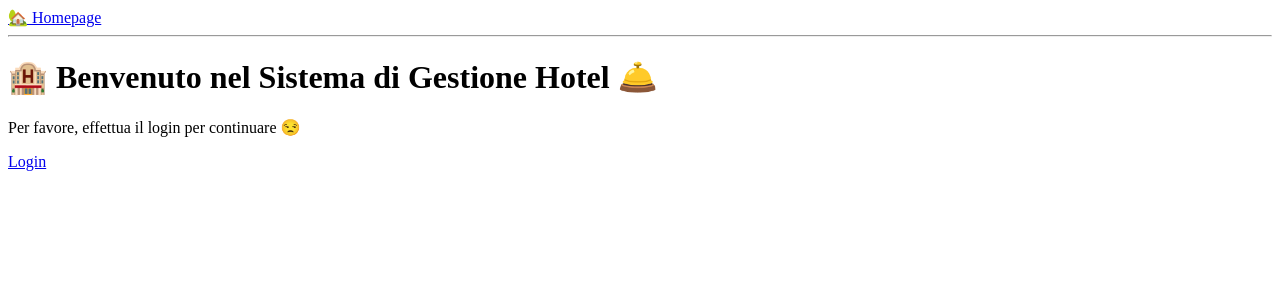
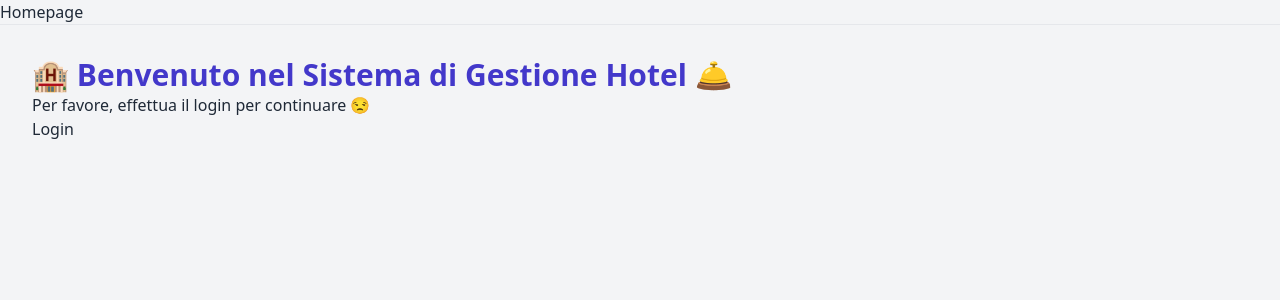
Before and after one commit to stefincarico/hotel-management-system, a Django app: page / in a window 1280 px wide. Shown: the top 300 px of the page. Run offline with Django 5.2, Linux system fonts and the light colour scheme.

Commit message:
feat(frontend): Integra Tailwind CSS per lo styling dell'interfaccia Integra il framework Tailwind CSS per la gestione dello stile dell'applicazione, utilizzando l'approccio "utility-first" tramite la Standalone CLI.
Questo commit rappresenta il primo passo della Fase 3 (Frontend) e stabilisce le fondamenta per un design moderno e manutenibile senza l'installazione di Node.js nel progetto.

**Processo di Integrazione e Debugging:**
L'integrazione ha richiesto un significativo lavoro di debugging per risolvere un problema con la generazione del file `output.css`.

- **Problema Iniziale:** L'eseguibile di Tailwind non scansionava i file template, generando un file CSS quasi vuoto.
- **Causa Radice:** Il problema è stato isolato nell'utilizzo di una versione alpha instabile di Tailwind (`v4.x.x`).
- **Soluzione Definitiva:** L'eseguibile è stato sostituito con l'ultima versione stabile disponibile (`v3.4.4`), che ha risolto immediatamente il problema di scansione.

**Configurazione Finale:**
- Eseguibile `tailwindcss.exe` (v3.4.4) posizionato nella cartella `/bin`.
- `tailwind.config.js` configurato per scansionare i file in `./templates/**/*.html`.
- Il processo di "watch" è gestito da un terminale separato con il comando: `./bin/tailwindcss.exe -i ./static/css/input.css -o ./static/css/output.css --watch`.

```diff
--- a/config/urls.py
+++ b/config/urls.py
@@ -2,6 +2,7 @@
 from django.contrib import admin
 from django.urls import path, include
 from core.views import homepage, dashboard, select_hotel, activate_hotel
+
 
 urlpatterns = [
     path('', homepage, name='homepage'),
--- /dev/null
+++ b/static/css/input.css
@@ -0,0 +1,4 @@
+/* static/css/input.css */
+@tailwind base;
+@tailwind components;
+@tailwind utilities;
--- /dev/null
+++ b/static/css/output.css
@@ -0,0 +1,591 @@
+/* static/css/input.css */
+
+/* ! tailwindcss v3.4.4 | MIT License | https://tailwindcss.com */
+
+/*
+1. Prevent padding and border from affecting element width. (https://github.com/mozdevs/cssremedy/issues/4)
+2. Allow adding a border to an element by just adding a border-width. (https://github.com/tailwindcss/tailwindcss/pull/116)
+*/
+
+*,
+::before,
+::after {
+  box-sizing: border-box;
+  /* 1 */
+  border-width: 0;
+  /* 2 */
+  border-style: solid;
+  /* 2 */
+  border-color: #e5e7eb;
+  /* 2 */
+}
+
+::before,
+::after {
+  --tw-content: '';
+}
+
+/*
+1. Use a consistent sensible line-height in all browsers.
+2. Prevent adjustments of font size after orientation changes in iOS.
+3. Use a more readable tab size.
+4. Use the user's configured `sans` font-family by default.
+5. Use the user's configured `sans` font-feature-settings by default.
+6. Use the user's configured `sans` font-variation-settings by default.
+7. Disable tap highlights on iOS
+*/
+
+html,
+:host {
+  line-height: 1.5;
+  /* 1 */
+  -webkit-text-size-adjust: 100%;
+  /* 2 */
+  -moz-tab-size: 4;
+  /* 3 */
+  -o-tab-size: 4;
+     tab-size: 4;
+  /* 3 */
+  font-family: ui-sans-serif, system-ui, sans-serif, "Apple Color Emoji", "Segoe UI Emoji", "Segoe UI Symbol", "Noto Color Emoji";
+  /* 4 */
+  font-feature-settings: normal;
+  /* 5 */
+  font-variation-settings: normal;
+  /* 6 */
+  -webkit-tap-highlight-color: transparent;
+  /* 7 */
+}
+
+/*
+1. Remove the margin in all browsers.
+2. Inherit line-height from `html` so users can set them as a class directly on the `html` element.
+*/
+
+body {
+  margin: 0;
+  /* 1 */
+  line-height: inherit;
+  /* 2 */
+}
+
+/*
+1. Add the correct height in Firefox.
+2. Correct the inheritance of border color in Firefox. (https://bugzilla.mozilla.org/show_bug.cgi?id=190655)
+3. Ensure horizontal rules are visible by default.
+*/
+
+hr {
+  height: 0;
+  /* 1 */
+  color: inherit;
+  /* 2 */
+  border-top-width: 1px;
+  /* 3 */
+}
+
+/*
+Add the correct text decoration in Chrome, Edge, and Safari.
+*/
+
+abbr:where([title]) {
+  -webkit-text-decoration: underline dotted;
+          text-decoration: underline dotted;
+}
+
+/*
+Remove the default font size and weight for headings.
+*/
+
+h1,
+h2,
+h3,
+h4,
+h5,
+h6 {
+  font-size: inherit;
+  font-weight: inherit;
+}
+
+/*
+Reset links to optimize for opt-in styling instead of opt-out.
+*/
+
+a {
+  color: inherit;
+  text-decoration: inherit;
+}
+
+/*
+Add the correct font weight in Edge and Safari.
+*/
+
+b,
+strong {
+  font-weight: bolder;
+}
+
+/*
+1. Use the user's configured `mono` font-family by default.
+2. Use the user's configured `mono` font-feature-settings by default.
+3. Use the user's configured `mono` font-variation-settings by default.
+4. Correct the odd `em` font sizing in all browsers.
+*/
+
+code,
+kbd,
+samp,
+pre {
+  font-family: ui-monospace, SFMono-Regular, Menlo, Monaco, Consolas, "Liberation Mono", "Courier New", monospace;
+  /* 1 */
+  font-feature-settings: normal;
+  /* 2 */
+  font-variation-settings: normal;
+  /* 3 */
+  font-size: 1em;
+  /* 4 */
+}
+
+/*
+Add the correct font size in all browsers.
+*/
+
+small {
+  font-size: 80%;
+}
+
+/*
+Prevent `sub` and `sup` elements from affecting the line height in all browsers.
+*/
+
+sub,
+sup {
+  font-size: 75%;
+  line-height: 0;
+  position: relative;
+  vertical-align: baseline;
+}
+
+sub {
+  bottom: -0.25em;
+}
+
+sup {
+  top: -0.5em;
+}
+
+/*
+1. Remove text indentation from table contents in Chrome and Safari. (https://bugs.chromium.org/p/chromium/issues/detail?id=999088, https://bugs.webkit.org/show_bug.cgi?id=201297)
+2. Correct table border color inheritance in all Chrome and Safari. (https://bugs.chromium.org/p/chromium/issues/detail?id=935729, https://bugs.webkit.org/show_bug.cgi?id=195016)
+3. Remove gaps between table borders by default.
+*/
+
+table {
+  text-indent: 0;
+  /* 1 */
+  border-color: inherit;
+  /* 2 */
+  border-collapse: collapse;
+  /* 3 */
+}
+
+/*
+1. Change the font styles in all browsers.
+2. Remove the margin in Firefox and Safari.
+3. Remove default padding in all browsers.
+*/
+
+button,
+input,
+optgroup,
+select,
+textarea {
+  font-family: inherit;
+  /* 1 */
+  font-feature-settings: inherit;
+  /* 1 */
+  font-variation-settings: inherit;
+  /* 1 */
+  font-size: 100%;
+  /* 1 */
+  font-weight: inherit;
+  /* 1 */
+  line-height: inherit;
+  /* 1 */
+  letter-spacing: inherit;
+  /* 1 */
+  color: inherit;
+  /* 1 */
+  margin: 0;
+  /* 2 */
+  padding: 0;
+  /* 3 */
+}
+
+/*
+Remove the inheritance of text transform in Edge and Firefox.
+*/
+
+button,
+select {
+  text-transform: none;
+}
+
+/*
+1. Correct the inability to style clickable types in iOS and Safari.
+2. Remove default button styles.
+*/
+
+button,
+input:where([type='button']),
+input:where([type='reset']),
+input:where([type='submit']) {
+  -webkit-appearance: button;
+  /* 1 */
+  background-color: transparent;
+  /* 2 */
+  background-image: none;
+  /* 2 */
+}
+
+/*
+Use the modern Firefox focus style for all focusable elements.
+*/
+
+:-moz-focusring {
+  outline: auto;
+}
+
+/*
+Remove the additional `:invalid` styles in Firefox. (https://github.com/mozilla/gecko-dev/blob/2f9eacd9d3d995c937b4251a5557d95d494c9be1/layout/style/res/forms.css#L728-L737)
+*/
+
+:-moz-ui-invalid {
+  box-shadow: none;
+}
+
+/*
+Add the correct vertical alignment in Chrome and Firefox.
+*/
+
+progress {
+  vertical-align: baseline;
+}
+
+/*
+Correct the cursor style of increment and decrement buttons in Safari.
+*/
+
+::-webkit-inner-spin-button,
+::-webkit-outer-spin-button {
+  height: auto;
+}
+
+/*
+1. Correct the odd appearance in Chrome and Safari.
+2. Correct the outline style in Safari.
+*/
+
+[type='search'] {
+  -webkit-appearance: textfield;
+  /* 1 */
+  outline-offset: -2px;
+  /* 2 */
+}
+
+/*
+Remove the inner padding in Chrome and Safari on macOS.
+*/
+
+::-webkit-search-decoration {
+  -webkit-appearance: none;
+}
+
+/*
+1. Correct the inability to style clickable types in iOS and Safari.
+2. Change font properties to `inherit` in Safari.
+*/
+
+::-webkit-file-upload-button {
+  -webkit-appearance: button;
+  /* 1 */
+  font: inherit;
+  /* 2 */
+}
+
+/*
+Add the correct display in Chrome and Safari.
+*/
+
+summary {
+  display: list-item;
+}
+
+/*
+Removes the default spacing and border for appropriate elements.
+*/
+
+blockquote,
+dl,
+dd,
+h1,
+h2,
+h3,
+h4,
+h5,
+h6,
+hr,
+figure,
+p,
+pre {
+  margin: 0;
+}
+
+fieldset {
+  margin: 0;
+  padding: 0;
+}
+
+legend {
+  padding: 0;
+}
+
+ol,
+ul,
+menu {
+  list-style: none;
+  margin: 0;
+  padding: 0;
+}
+
+/*
+Reset default styling for dialogs.
+*/
+
+dialog {
+  padding: 0;
+}
+
+/*
+Prevent resizing textareas horizontally by default.
+*/
+
+textarea {
+  resize: vertical;
+}
+
+/*
+1. Reset the default placeholder opacity in Firefox. (https://github.com/tailwindlabs/tailwindcss/issues/3300)
+2. Set the default placeholder color to the user's configured gray 400 color.
+*/
+
+input::-moz-placeholder, textarea::-moz-placeholder {
+  opacity: 1;
+  /* 1 */
+  color: #9ca3af;
+  /* 2 */
+}
+
+input::placeholder,
+textarea::placeholder {
+  opacity: 1;
+  /* 1 */
+  color: #9ca3af;
+  /* 2 */
+}
+
+/*
+Set the default cursor for buttons.
+*/
+
+button,
+[role="button"] {
+  cursor: pointer;
+}
+
+/*
+Make sure disabled buttons don't get the pointer cursor.
+*/
+
+:disabled {
+  cursor: default;
+}
+
+/*
+1. Make replaced elements `display: block` by default. (https://github.com/mozdevs/cssremedy/issues/14)
+2. Add `vertical-align: middle` to align replaced elements more sensibly by default. (https://github.com/jensimmons/cssremedy/issues/14#issuecomment-634934210)
+   This can trigger a poorly considered lint error in some tools but is included by design.
+*/
+
+img,
+svg,
+video,
+canvas,
+audio,
+iframe,
+embed,
+object {
+  display: block;
+  /* 1 */
+  vertical-align: middle;
+  /* 2 */
+}
+
+/*
+Constrain images and videos to the parent width and preserve their intrinsic aspect ratio. (https://github.com/mozdevs/cssremedy/issues/14)
+*/
+
+img,
+video {
+  max-width: 100%;
+  height: auto;
+}
+
+/* Make elements with the HTML hidden attribute stay hidden by default */
+
+[hidden] {
+  display: none;
+}
+
+*, ::before, ::after {
+  --tw-border-spacing-x: 0;
+  --tw-border-spacing-y: 0;
+  --tw-translate-x: 0;
+  --tw-translate-y: 0;
+  --tw-rotate: 0;
+  --tw-skew-x: 0;
+  --tw-skew-y: 0;
+  --tw-scale-x: 1;
+  --tw-scale-y: 1;
+  --tw-pan-x:  ;
+  --tw-pan-y:  ;
+  --tw-pinch-zoom:  ;
+  --tw-scroll-snap-strictness: proximity;
+  --tw-gradient-from-position:  ;
+  --tw-gradient-via-position:  ;
+  --tw-gradient-to-position:  ;
+  --tw-ordinal:  ;
+  --tw-slashed-zero:  ;
+  --tw-numeric-figure:  ;
+  --tw-numeric-spacing:  ;
+  --tw-numeric-fraction:  ;
+  --tw-ring-inset:  ;
+  --tw-ring-offset-width: 0px;
+  --tw-ring-offset-color: #fff;
+  --tw-ring-color: rgb(59 130 246 / 0.5);
+  --tw-ring-offset-shadow: 0 0 #0000;
+  --tw-ring-shadow: 0 0 #0000;
+  --tw-shadow: 0 0 #0000;
+  --tw-shadow-colored: 0 0 #0000;
+  --tw-blur:  ;
+  --tw-brightness:  ;
+  --tw-contrast:  ;
+  --tw-grayscale:  ;
+  --tw-hue-rotate:  ;
+  --tw-invert:  ;
+  --tw-saturate:  ;
+  --tw-sepia:  ;
+  --tw-drop-shadow:  ;
+  --tw-backdrop-blur:  ;
+  --tw-backdrop-brightness:  ;
+  --tw-backdrop-contrast:  ;
+  --tw-backdrop-grayscale:  ;
+  --tw-backdrop-hue-rotate:  ;
+  --tw-backdrop-invert:  ;
+  --tw-backdrop-opacity:  ;
+  --tw-backdrop-saturate:  ;
+  --tw-backdrop-sepia:  ;
+  --tw-contain-size:  ;
+  --tw-contain-layout:  ;
+  --tw-contain-paint:  ;
+  --tw-contain-style:  ;
+}
+
+::backdrop {
+  --tw-border-spacing-x: 0;
+  --tw-border-spacing-y: 0;
+  --tw-translate-x: 0;
+  --tw-translate-y: 0;
+  --tw-rotate: 0;
+  --tw-skew-x: 0;
+  --tw-skew-y: 0;
+  --tw-scale-x: 1;
+  --tw-scale-y: 1;
+  --tw-pan-x:  ;
+  --tw-pan-y:  ;
+  --tw-pinch-zoom:  ;
+  --tw-scroll-snap-strictness: proximity;
+  --tw-gradient-from-position:  ;
+  --tw-gradient-via-position:  ;
+  --tw-gradient-to-position:  ;
+  --tw-ordinal:  ;
+  --tw-slashed-zero:  ;
+  --tw-numeric-figure:  ;
+  --tw-numeric-spacing:  ;
+  --tw-numeric-fraction:  ;
+  --tw-ring-inset:  ;
+  --tw-ring-offset-width: 0px;
+  --tw-ring-offset-color: #fff;
+  --tw-ring-color: rgb(59 130 246 / 0.5);
+  --tw-ring-offset-shadow: 0 0 #0000;
+  --tw-ring-shadow: 0 0 #0000;
+  --tw-shadow: 0 0 #0000;
+  --tw-shadow-colored: 0 0 #0000;
+  --tw-blur:  ;
+  --tw-brightness:  ;
+  --tw-contrast:  ;
+  --tw-grayscale:  ;
+  --tw-hue-rotate:  ;
+  --tw-invert:  ;
+  --tw-saturate:  ;
+  --tw-sepia:  ;
+  --tw-drop-shadow:  ;
+  --tw-backdrop-blur:  ;
+  --tw-backdrop-brightness:  ;
+  --tw-backdrop-contrast:  ;
+  --tw-backdrop-grayscale:  ;
+  --tw-backdrop-hue-rotate:  ;
+  --tw-backdrop-invert:  ;
+  --tw-backdrop-opacity:  ;
+  --tw-backdrop-saturate:  ;
+  --tw-backdrop-sepia:  ;
+  --tw-contain-size:  ;
+  --tw-contain-layout:  ;
+  --tw-contain-paint:  ;
+  --tw-contain-style:  ;
+}
+
+.static {
+  position: static;
+}
+
+.block {
+  display: block;
+}
+
+.bg-gray-100 {
+  --tw-bg-opacity: 1;
+  background-color: rgb(243 244 246 / var(--tw-bg-opacity));
+}
+
+.p-8 {
+  padding: 2rem;
+}
+
+.text-3xl {
+  font-size: 1.875rem;
+  line-height: 2.25rem;
+}
+
+.font-bold {
+  font-weight: 700;
+}
+
+.text-gray-800 {
+  --tw-text-opacity: 1;
+  color: rgb(31 41 55 / var(--tw-text-opacity));
+}
+
+.text-indigo-700 {
+  --tw-text-opacity: 1;
+  color: rgb(67 56 202 / var(--tw-text-opacity));
+}
--- a/templates/base.html
+++ b/templates/base.html
@@ -1,16 +1,19 @@
 <!-- templates/base.html -->
+{% load static %}  <!-- 1. Carica i tag per i file statici -->
 <!DOCTYPE html>
 <html lang="it">
 <head>
     <meta charset="UTF-8">
     <title>Sistema Hotel</title>
+    <!-- 2. Aggiungi il link al nostro CSS generato -->
+    <link href="{% static 'css/output.css' %}" rel="stylesheet">
 </head>
-<body>
+<body class="bg-gray-100 text-gray-800"> <!-- 3. Aggiungiamo classi di prova! -->
     <nav>
-        <a href="{% url 'homepage' %}">🏡 Homepage</a>
+        <a href="{% url 'homepage' %}">Homepage</a>
         <hr>
     </nav>
-    <main>
+    <main class="p-8"> <!-- 4. Altra classe di prova -->
         {% block content %}
         <!-- Il contenuto specifico di ogni pagina andrà qui -->
         {% endblock %}
--- a/templates/homepage.html
+++ b/templates/homepage.html
@@ -2,7 +2,7 @@
 {% extends "base.html" %}
 
 {% block content %}
-    <h1>🏨 Benvenuto nel Sistema di Gestione Hotel 🛎️</h1>
+    <h1 class="text-3xl font-bold text-indigo-700">🏨 Benvenuto nel Sistema di Gestione Hotel 🛎️</h1>
 
     {% if user.is_authenticated %}
         <p>Ciao, {{ user.username }} 😀</p>
```
Also changed, not shown: config/settings.py (+8 -0 lines), tailwind.config.js (added, +10 -0 lines), README.md, 1 other file.
